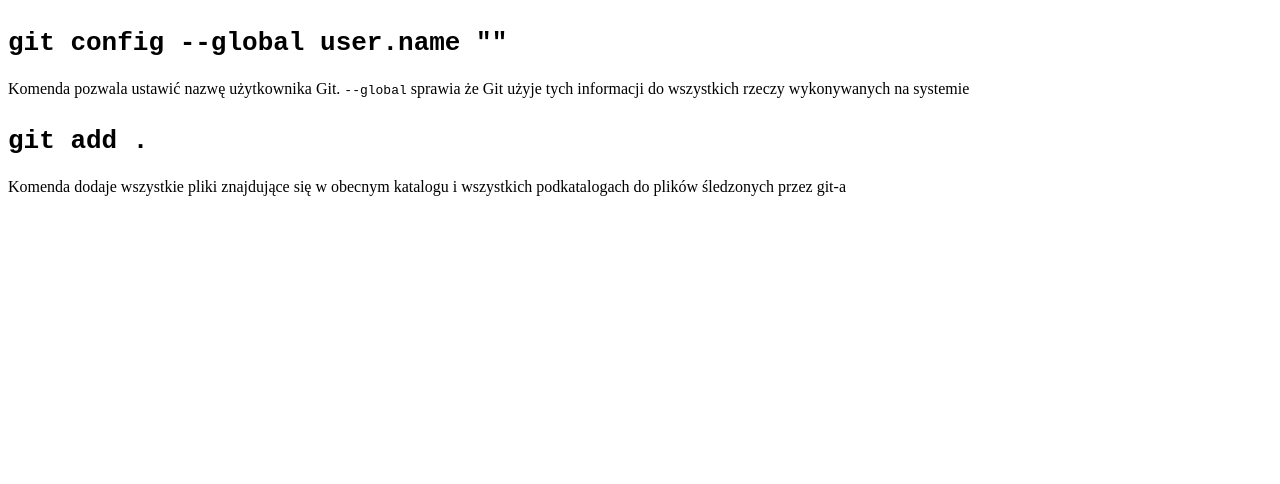
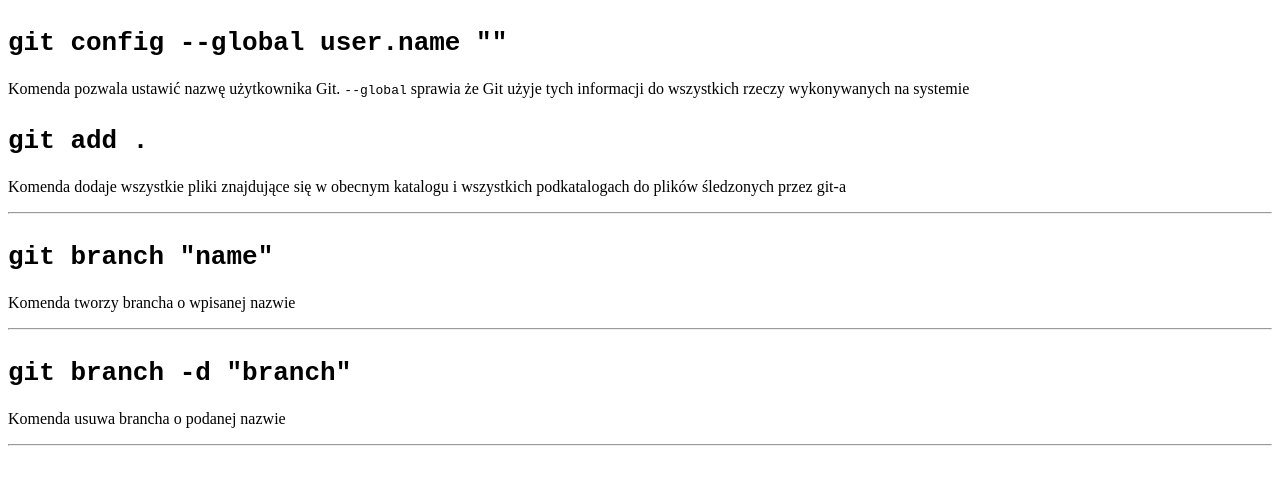
Before and after one commit to bikol/DINO202122, a plain HTML site: page index.html in a window 1280 px wide. Drawn offline with Linux system fonts and the light colour scheme.

Commit message:
dodane git branch

```diff
--- a/index.html
+++ b/index.html
@@ -16,5 +16,13 @@
   <h1><code>git add .</code></h1>
   <p>Komenda dodaje wszystkie pliki znajdujące się w obecnym katalogu i wszystkich podkatalogach do plików śledzonych przez git-a</p>
 
+  <hr>
+  <h1><code>git branch "name"</code></h1>
+  <p>Komenda tworzy brancha o wpisanej nazwie</p>
+  <hr>
+  <h1><code>git branch -d "branch"</code></h1>
+  <p>Komenda usuwa brancha o podanej nazwie</p>
+  <hr>
+
 </body>
 </html>
```
